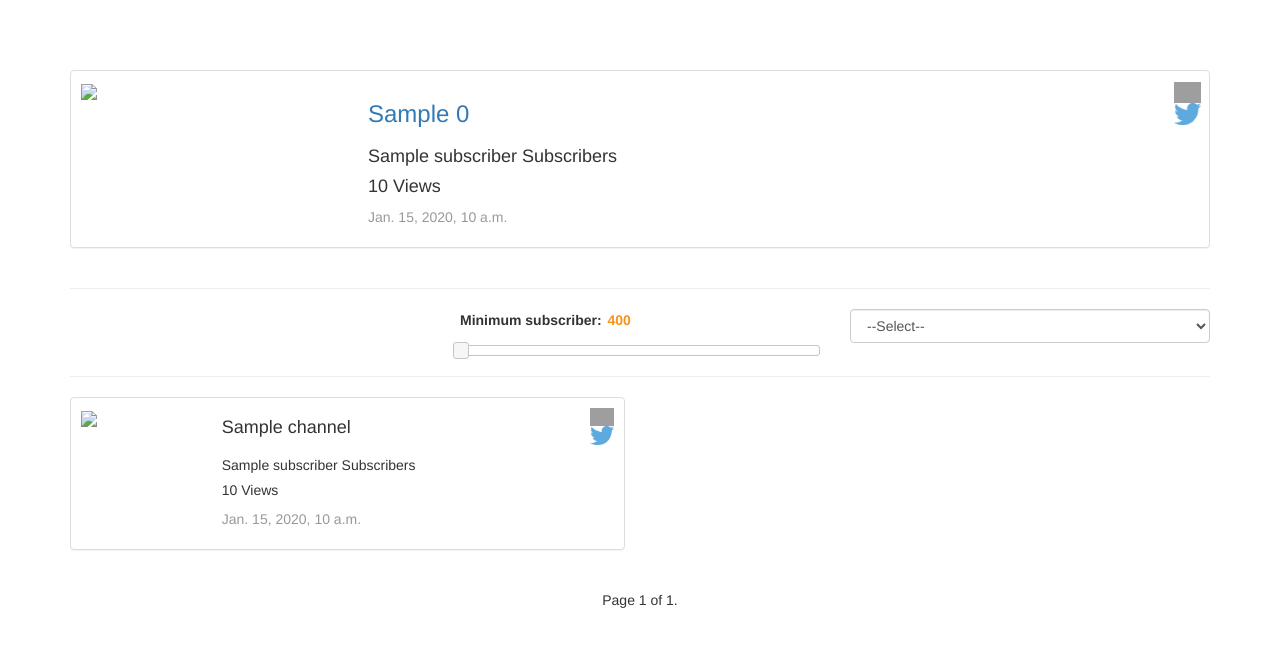
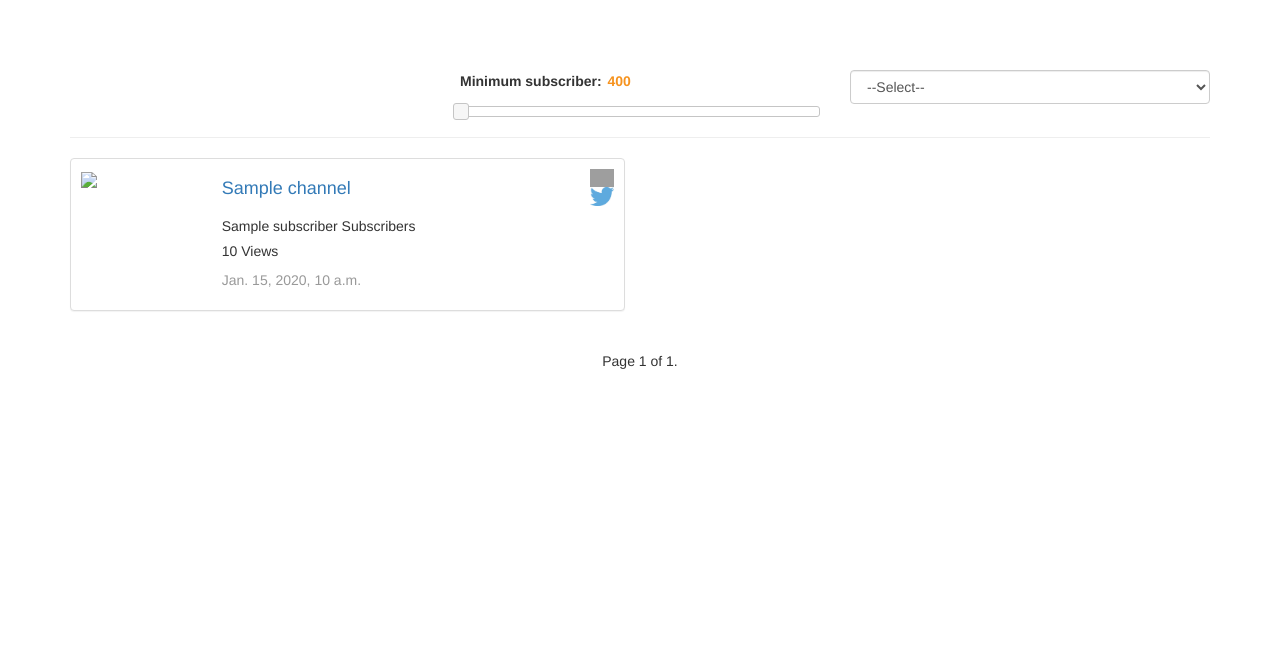
Before and after one commit to shiminsh/youtube_analytics, a Django app: template youtube/templates/youtube_details.html in a window 1280 px wide. Shown: the top 647 px of the page. Run offline with Django 3.2, Linux system fonts and the light colour scheme; the template is opened without the code that fills it: most values are stand-ins (such as "Sample title", 1, 10 or a date in 2020); some libraries are stand-ins or nearby versions; grey boxes are pictures that could not be loaded.

Commit message:
Fixed some issues

```diff
--- a/youtube/templates/youtube_details.html
+++ b/youtube/templates/youtube_details.html
@@ -49,7 +49,7 @@
 </head>
 <body>
 <div class="container">
-    <div class="row " id="mainfulldiv">
+<!--     <div class="row " id="mainfulldiv">
                <div class="col-xs-12 col-sm-12 col-md-12 col-lg-12 ">
                     <div class="panel panel-default" onclick="return init_map(0);">
                         <div class="row padall">
@@ -60,12 +60,16 @@
                             <div class="col-xs-12 col-sm-12 col-md-9 col-lg-9">
                                 <div class="clearfix">
                                     <div class="pull-left">
-                                      <h3><a href="https://www.youtube.com/channel/{{ finals.0.ch_id }}"
+                                      <h3><a href="https://www.youtube.com/channel/{{ finals.0.ch_id }}">
                                         <span id="main-title">{{finals.0.name}}</span></a></h3>
                                     </div>
                                     <div class="pull-right col-xs-6 col-md-6 nopadding main-link">
-                                        <span><a href="{{channel.fb_link}}"><img src="{% static "img/facebook.jpg" %}" /></a></span>
-                                      <span><a href="{{channel.twitter_link}}"><img src="{% static "img/twitter.jpg" %}" /></a></span>
+                                        {% if not channel.fb_link %}{% else %}
+                                        <span><a href="{{channel.fb_link}}"><img src="{% static "img/facebook.jpg" %}" /></a>
+                                        </span>{% endif %}
+                                        {% if not channel.twitter_link %}{% else %}
+                                      <span><a href="{{channel.twitter_link}}"><img src="{% static "img/twitter.jpg" %}" /></a>
+                                      </span>{% endif %}
                                     </div>
                                 </div>
                                 <div>
@@ -78,7 +82,7 @@
                     </div>
                 </div>
     </div>
-    <hr/>
+    <hr/> -->
     <div class="row">
       <div class="col-lg-4"></div>
       <div class="col-lg-4">
@@ -113,11 +117,13 @@
                     <div class="col-xs-12 col-sm-12 col-md-9 col-lg-9">
                         <div class="clearfix">
                             <div class="pull-left">
-                                <h4><span class="title-name"> {{channel.name}}</span><h4>
+                                <h4><a target="_blank" href="https://www.youtube.com/channel/{{ channel.ch_id }}"><span class="title-name"> {{channel.name}}</span></a><h4>
                             </div>
                             <div class="pull-right nopadding link">
-                                <span><a href="{{channel.fb_link}}"><img class="img-responsive inline-block" src="{% static "img/facebook.jpg" %}" /></a><a href="{{channel.twitter_link}}"></span>
-                                <span><img class="img-responsive inline-block" src="{% static "img/twitter.jpg" %}" /></a></span>
+                              {% if not channel.fb_link %}{% else %}
+                                <span><a target="_blank" href="{{channel.fb_link}}"><img class="img-responsive inline-block" src="{% static "img/facebook.jpg" %}" /></a>{% endif %}{% if not channel.twitter_link %}{% else %}
+                                  <a target="_blank" href="{{channel.twitter_link}}"></span>
+                                <span><img class="img-responsive inline-block" src="{% static "img/twitter.jpg" %}" /></a></span>{% endif %}
 
                             </div>
                         </div>
```
Also changed, not shown: youtube/analytics/parser.py (+5 -2 lines).
